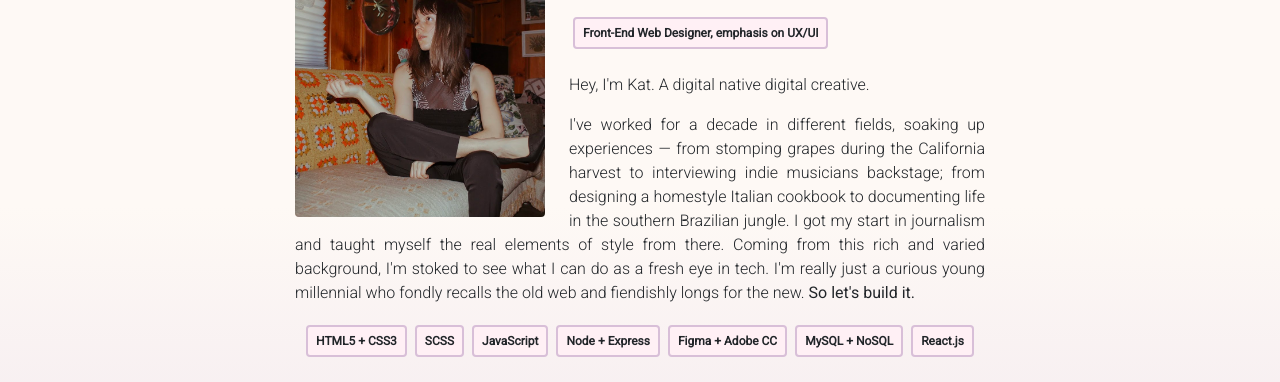
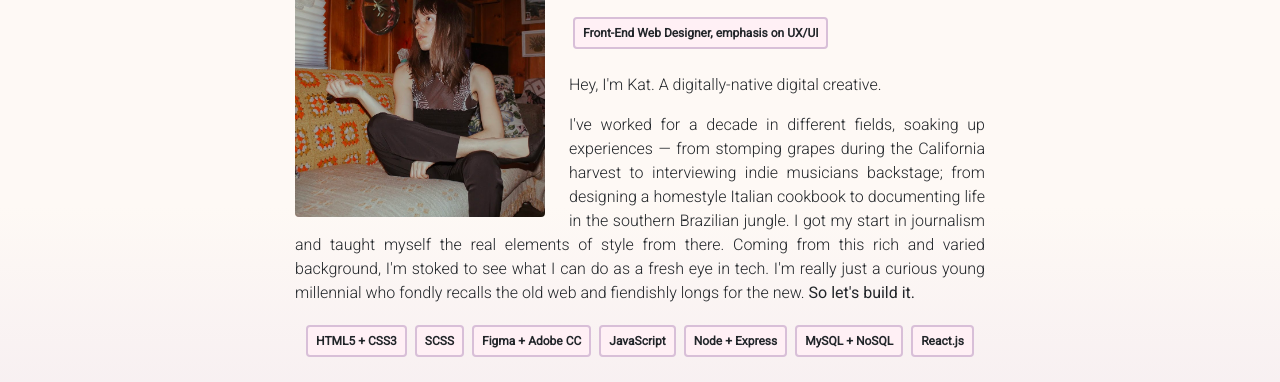
Before and after one commit to katsign/portfolio1.0, a plain HTML site: page index.html in a window 1280 px wide. Shown: the part 158-540 px from the top of the page. Drawn offline with nearby package versions, Linux system fonts and the light colour scheme.

Commit message:
polishing

```diff
--- a/index.html
+++ b/index.html
@@ -43,14 +43,14 @@
             arrow_downward
             </span></p>
              <div class="badge badge-light p-2 mb-4">Front-End Web Designer, emphasis on UX/UI</div>
-             <p>Hey, I'm Kat. A digital native digital creative.</p>
+             <p>Hey, I'm Kat. A digitally-native digital creative.</p>
              <p class="text-justify">I've worked for a decade in different fields, soaking up experiences — from stomping grapes during the California harvest to interviewing indie musicians backstage; from designing a homestyle Italian cookbook to documenting life in the southern Brazilian jungle. I got my start in journalism and taught myself the real elements of style from there. Coming from this rich and varied background, I'm stoked to see what I can do as a fresh eye in tech. I'm really just a curious young millennial who fondly recalls the old web and fiendishly longs for the new. <strong>So let's build it.</strong></p>
         </div>
       </div>
     </div>
     <div class="row">
       <div class="col d-flex align-items-center justify-content-center">
-        <div class="badge badge-light p-2">HTML5 + CSS3</div> <div class="badge badge-light p-2">SCSS</div> <div class="badge badge-light p-2">JavaScript</div> <div class="badge badge-light p-2">Node + Express</div> <div class="badge badge-light p-2">Figma + Adobe CC</div> <div class="badge badge-light p-2">MySQL + NoSQL</div> <div class="badge badge-light p-2">React.js</div>
+        <div class="badge badge-light p-2">HTML5 + CSS3</div> <div class="badge badge-light p-2">SCSS</div> <div class="badge badge-light p-2">Figma + Adobe CC</div> <div class="badge badge-light p-2">JavaScript</div> <div class="badge badge-light p-2">Node + Express</div> <div class="badge badge-light p-2">MySQL + NoSQL</div> <div class="badge badge-light p-2">React.js</div>
       </div>
     </div>
     <div class="row">
```
Also changed, not shown: assets/images/journal1.jpg.
